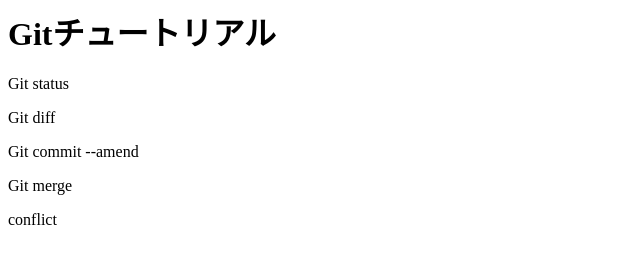
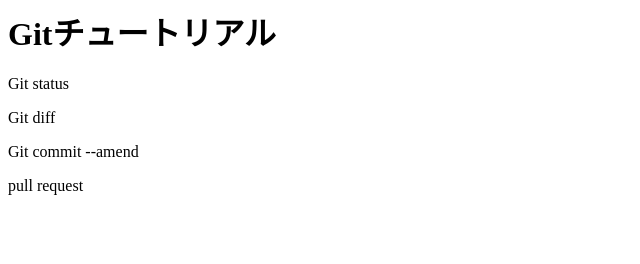
Before and after one commit to masato-ando/git_tutorial, a plain HTML site: page index.html in a window 1280 px wide. Shown: the full height of the page, 0-640 px from the left. Drawn offline with Linux system fonts and the light colour scheme.

Commit message:
pull requestを追記

```diff
--- a/index.html
+++ b/index.html
@@ -2,5 +2,4 @@
 <p>Git status</p>
 <p>Git diff</p>
 <p>Git commit --amend</p>
-<p>Git merge</p>
-<p>conflict</p>
+<p>pull request</p>
```
